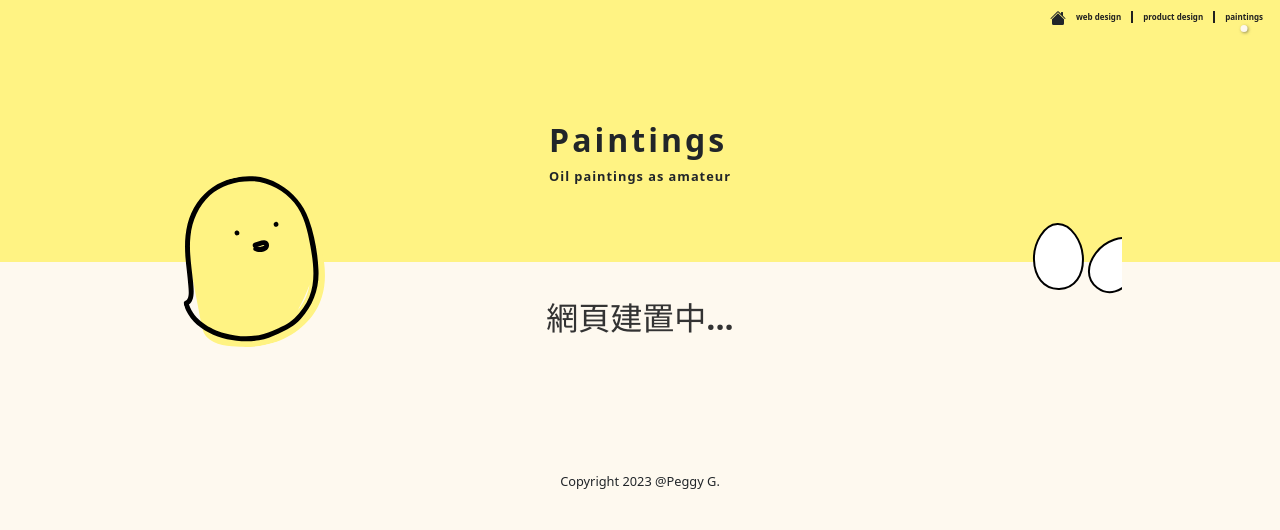
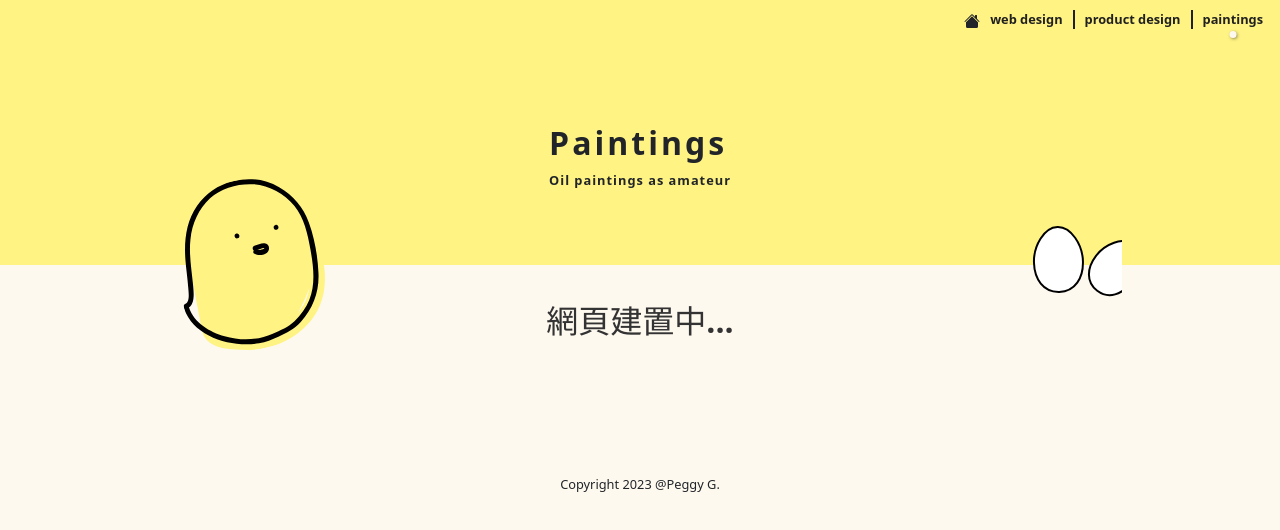
Before and after one commit to Peggy8422/my-portfolio-web, a React (Vite) app: page /painting in a window 1280 px wide. Shown: the top 530 px of the page. Built offline with nearby package versions, Linux system fonts and the light colour scheme.

Commit message:
refactor: 調整調整navBar樣式 + 新增LandingPage SVG動畫

```diff
--- a/src/components/Header.module.scss
+++ b/src/components/Header.module.scss
@@ -32,7 +32,7 @@ $color_grey: #333;
   display: inline-block;
   left: 50%;
   transform: translateX(-50%);
-  font-size: 0.5rem;
+  font-size: 0.8rem;
 }
 .navItem {
   display: inline-block;
--- a/src/pages/LandingPage.jsx
+++ b/src/pages/LandingPage.jsx
@@ -5,7 +5,7 @@ import pageStyles from './Page.module.scss';
 function Navbar() {
   return (
     <ul className={pageStyles.nav_L}>
-      <li className={`${pageStyles.navItem_L} ${pageStyles.iLine}`}>
+      <li className={pageStyles.navItem_L}>
         <Link to="/web_design">
           web design
         </Link>
@@ -15,7 +15,7 @@ function Navbar() {
           product design
         </Link>
       </li>
-      <li className={pageStyles.navItem_L}>
+      <li className={`${pageStyles.navItem_L} ${pageStyles.iLine}`}>
         <Link to="/painting">
           paintings
         </Link>
--- a/src/pages/Page.module.scss
+++ b/src/pages/Page.module.scss
@@ -151,7 +151,7 @@ main {
     border-left: none;
   }
   .iLine {
-    border-right: solid 2px $color_black;
+    border-left: solid 2px $color_black;
   }
   .footer_chicken_egg {
     width: 80%;
```
Also changed, not shown: src/assets/images/footer-chicken-egg.svg.
